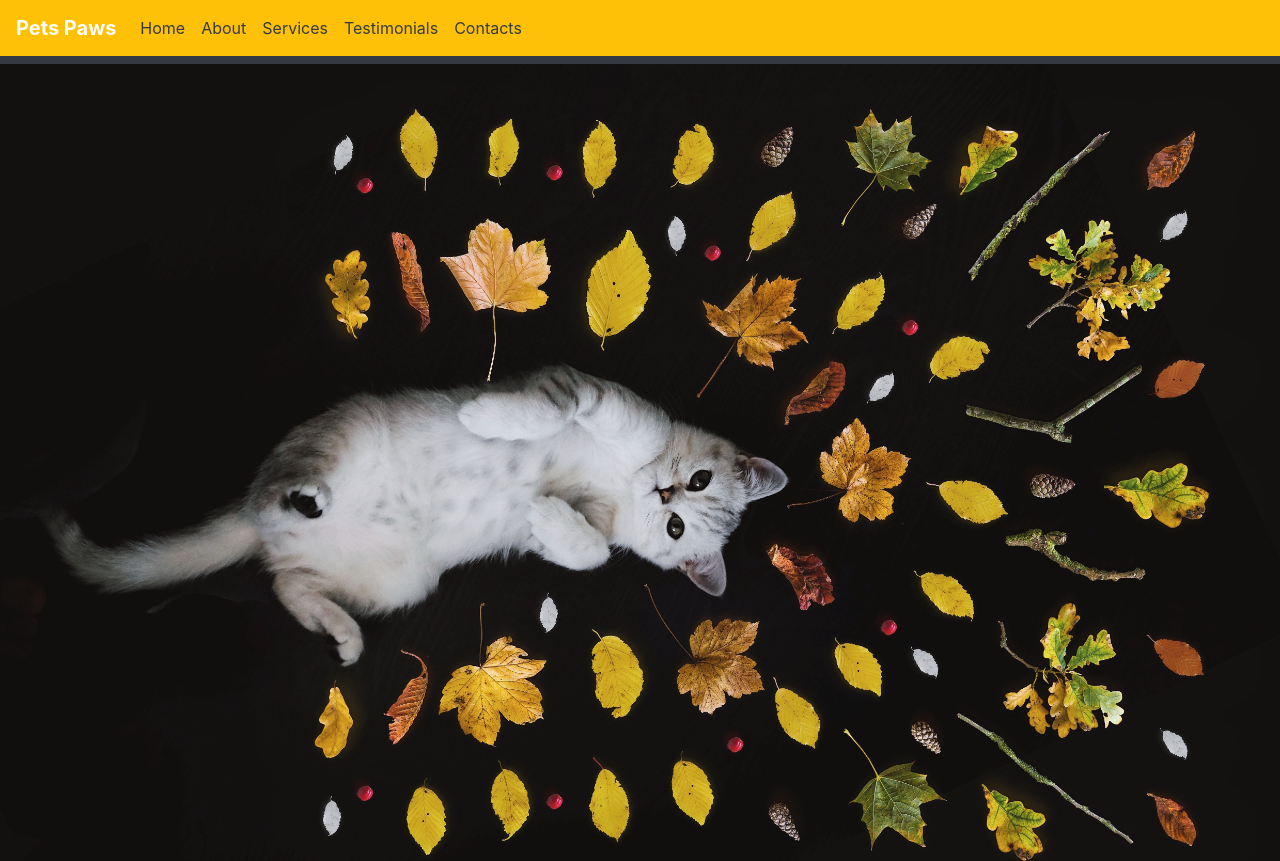
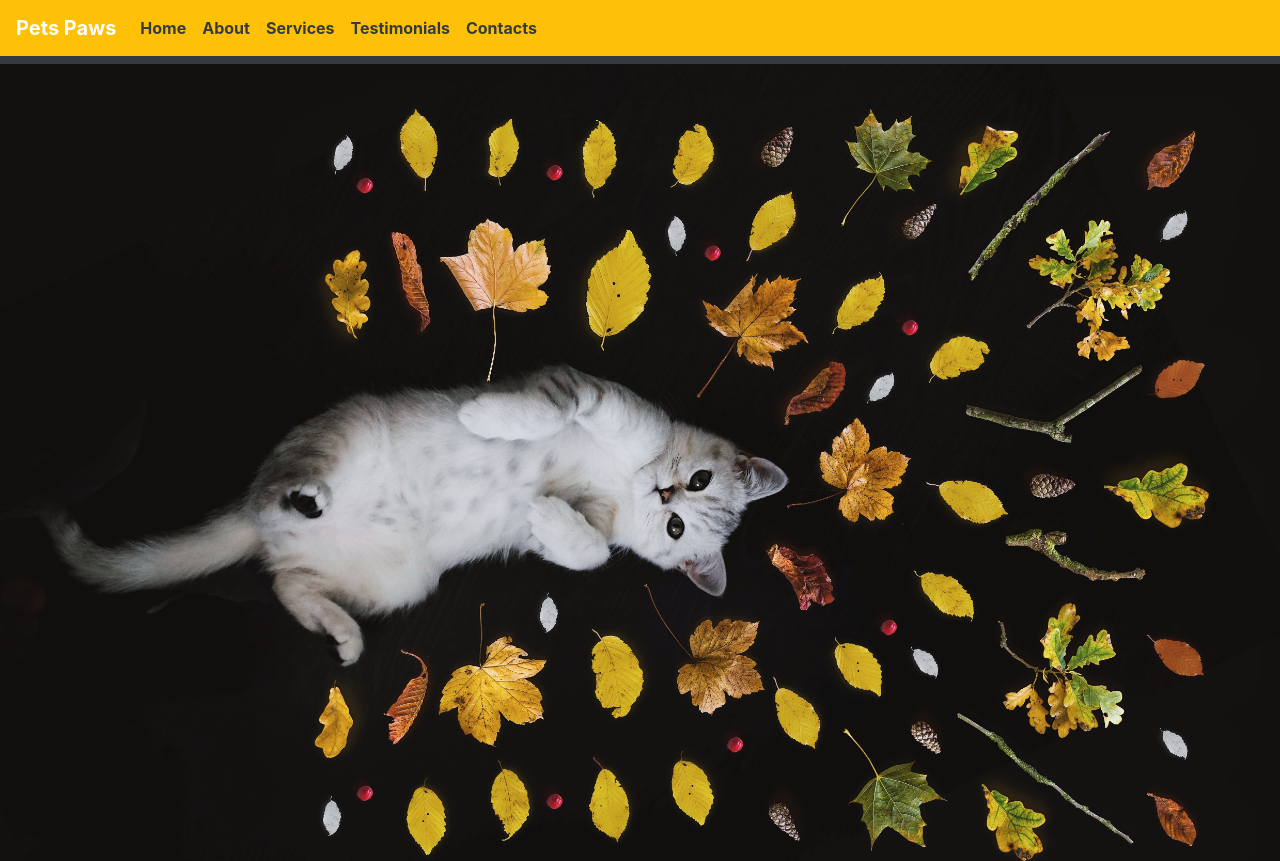
Before and after one commit to Code-Institute-Submissions/Iskandarz8-project1, a plain HTML site: page index.html in a window 1280 px wide. Shown: the top 861 px of the page. Drawn offline with Linux system fonts and the light colour scheme.

Commit message:
Final Changes

```diff
--- a/index.html
+++ b/index.html
@@ -22,19 +22,19 @@
             <div class="collapse navbar-collapse" id="navbarSupportedContent">
                 <ul class="navbar-nav mr-auto">
                     <li class="nav-item active">
-                        <a class="nav-link text-dark" href="#home">Home</a>
+                        <a class="nav-link text-dark" href="#home"><b>Home</b></a>
                     </li>
                     <li class="nav-item active">
-                        <a class="nav-link text-dark" href="#about">About</a>
+                        <a class="nav-link text-dark" href="#about"><b>About</b></a>
                     </li>
                     <li class="nav-item active">
-                        <a class="nav-link text-dark" href="#services">Services</a>
+                        <a class="nav-link text-dark" href="#services"><b>Services</b></a>
                     </li>
                     <li class="nav-item active">
-                        <a class="nav-link text-dark" href="#testimonial">Testimonials</a>
+                        <a class="nav-link text-dark" href="#testimonial"><b>Testimonials</b></a>
                     </li>
                     <li class="nav-item active">
-                        <a class="nav-link text-dark" href="#contact">Contacts</a>
+                        <a class="nav-link text-dark" href="#contact"><b>Contacts</b></a>
                     </li>
                 </ul>
             </div>
```
